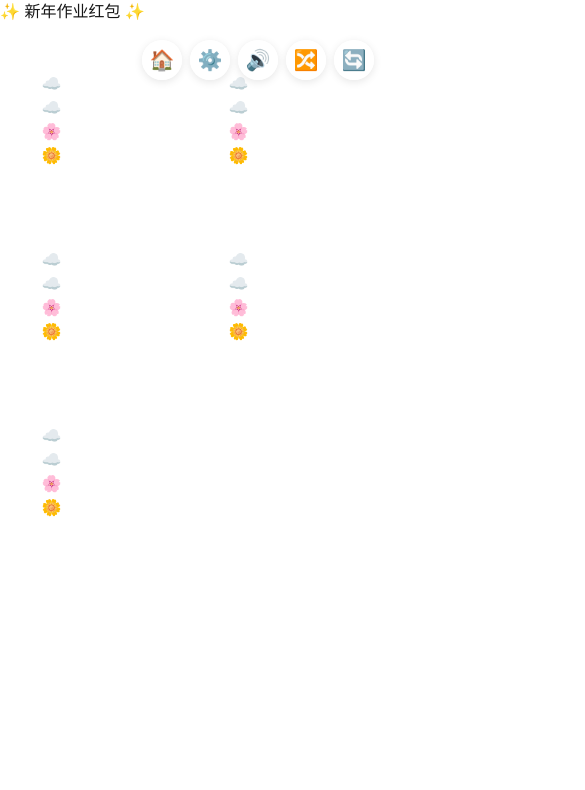
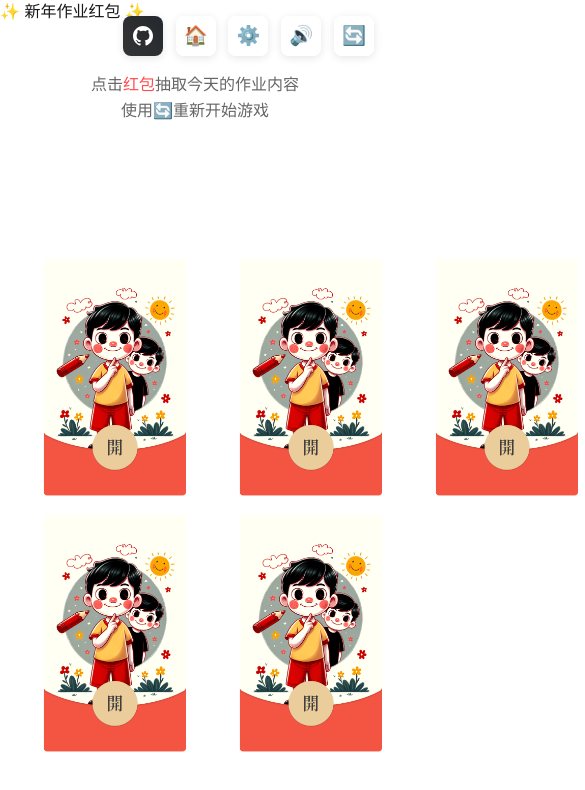
Before and after one commit to ge2009/lucky-draw, a Next.js app: page /redpacket in a window 390 px wide. Shown: the top 790 px of the page, 585 px wide, since content can reach past the window. Built offline with nearby package versions, Linux system fonts and the light colour scheme.

Commit message:
Refactor LuckyCard and RedPacket components: Removed child lock button, added home button, and improved user guidance with new text. Enhanced RedPacket with modal for displaying packet results and cover image. Updated styles for better layout and responsiveness.

```diff
--- a/src/components/RedPacket.tsx
+++ b/src/components/RedPacket.tsx
@@ -28,6 +28,8 @@ const DEFAULT_PACKETS: RedPacket[] = [
   { id: 4, amount: '课外阅读' },
   { id: 5, amount: '休息时间' },
 ];
+
+const DEFAULT_COVER_IMAGE = '/images/red-packet-cover.png';
 
 const RedPacketComponent = () => {
   const [packets, setPackets] = useState<RedPacket[]>(DEFAULT_PACKETS);
@@ -62,11 +64,16 @@ const RedPacketComponent = () => {
   const [isShuffling, setIsShuffling] = useState(false);
   const [coverImage, setCoverImage] = useState<string>(() => {
     try {
-      return localStorage.getItem('redPacketCover') || '';
+      return localStorage.getItem('redPacketCover') || DEFAULT_COVER_IMAGE;
     } catch {
-      return '';
+      return DEFAULT_COVER_IMAGE;
     }
   });
+  const [showModal, setShowModal] = useState(false);
+  const [modalContent, setModalContent] = useState<{
+    type: 'cover' | 'result';
+    content: string;
+  } | null>(null);
 
   useEffect(() => {
     setPackets(prizes.map((prize: Prize) => ({
@@ -229,9 +236,59 @@ const RedPacketComponent = () => {
     setShowSettings(false);
   };
 
+  const handlePacketClick = (packet: RedPacket) => {
+    if (isShuffling || packet.isOpened) return;
+
+    // 播放音效
+    playSound(openSound);
+
+    // 显示模态框和封面
+    setModalContent({
+      type: 'cover',
+      content: coverImage
+    });
+    setShowModal(true);
+
+    // 标记红包为已打开
+    const newPackets = packets.map(p =>
+      p.id === packet.id ? { ...p, isOpened: true } : p
+    );
+    setPackets(newPackets);
+    setSelectedPacket(packet);
+
+    // 1秒后翻转显示结果
+    setTimeout(() => {
+      setModalContent({
+        type: 'result',
+        content: packet.amount
+      });
+
+      // 触发烟花效果
+      confetti({
+        particleCount: 150,
+        spread: 100,
+        origin: { y: 0.6 },
+        zIndex: 2000, // 确保烟花显示在最上层
+      });
+
+      playSound(winSound);
+    }, 1000);
+  };
+
   return (
     <StyledWrapper>
       <div className="controls">
+        <a
+          href="https://github.com/ge2009/lucky-draw"
+          target="_blank"
+          rel="noopener noreferrer"
+          className="control-button github-button"
+          aria-label="访问 GitHub 仓库"
+        >
+          <svg viewBox="0 0 24 24" width="24" height="24" fill="currentColor">
+            <path d="M12 2C6.477 2 2 6.477 2 12c0 4.42 2.865 8.17 6.839 9.49.5.092.682-.217.682-.482 0-.237-.008-.866-.013-1.7-2.782.604-3.369-1.34-3.369-1.34-.454-1.156-1.11-1.464-1.11-1.464-.908-.62.069-.608.069-.608 1.003.07 1.531 1.03 1.531 1.03.892 1.529 2.341 1.087 2.91.832.092-.647.35-1.088.636-1.338-2.22-.253-4.555-1.11-4.555-4.943 0-1.091.39-1.984 1.029-2.683-.103-.253-.446-1.27.098-2.647 0 0 .84-.269 2.75 1.025A9.578 9.578 0 0112 6.836c.85.004 1.705.114 2.504.336 1.909-1.294 2.747-1.025 2.747-1.025.546 1.377.203 2.394.1 2.647.64.699 1.028 1.592 1.028 2.683 0 3.842-2.339 4.687-4.566 4.935.359.309.678.919.678 1.852 0 1.336-.012 2.415-.012 2.743 0 .267.18.578.688.48C19.138 20.167 22 16.418 22 12c0-5.523-4.477-10-10-10z" />
+          </svg>
+        </a>
         <button
           className="control-button home-button"
           onClick={() => window.location.href = '/'}
@@ -254,14 +311,6 @@ const RedPacketComponent = () => {
           {isSoundEnabled ? '🔊' : '🔇'}
         </button>
         <button
-          className="control-button shuffle-button"
-          onClick={shufflePackets}
-          disabled={isShuffling}
-          aria-label="洗牌"
-        >
-          🔀
-        </button>
-        <button
           className="control-button reset-button"
           onClick={handleReset}
           aria-label="重新开始"
@@ -270,14 +319,19 @@ const RedPacketComponent = () => {
         </button>
       </div>
 
-      <div className="packets-container">
+      <div className="guide-text">
+        <p>点击<span className="highlight">红包</span>抽取今天的作业内容</p>
+        <p>使用<span className="highlight">🔄</span>重新开始游戏</p>
+      </div>
+
+      <div className="packets-container" data-count={packets.length}>
         {packets.map((packet) => (
           <div
             key={packet.id}
             className={`modern-red-packet ${packet.isOpened ? 'opened' : ''} ${
               isOpening && selectedPacket?.id === packet.id ? 'opening' : ''
             }`}
-            onClick={() => !isShuffling && !packet.isOpened && handleOpenPacket(packet)}
+            onClick={() => handlePacketClick(packet)}
             style={{
               cursor: isShuffling || packet.isOpened ? 'default' : 'pointer',
               pointerEvents: isShuffling ? 'none' : 'auto'
@@ -318,9 +372,21 @@ const RedPacketComponent = () => {
         ))}
       </div>
 
-      {showResult && selectedPacket && (
-        <div className="result">
-          抽中作业：{selectedPacket.amount}
+      {showModal && (
+        <div className="modal" onClick={() => setShowModal(false)}>
+          <div className="modal-backdrop" />
+          <div className="modal-content" onClick={e => e.stopPropagation()}>
+            <div className={`modal-card ${modalContent?.type === 'result' ? 'flipped' : ''}`}>
+              <div className="modal-front">
+                <img src={modalContent?.content} alt="红包封面" />
+              </div>
+              <div className="modal-back">
+                <div className="result-text">
+                  <div className="result-content">{modalContent?.content}</div>
+                </div>
+              </div>
+            </div>
+          </div>
         </div>
       )}
 
@@ -337,76 +403,182 @@ const RedPacketComponent = () => {
 };
 
 const StyledWrapper = styled.div`
+  position: relative;
+  width: 100%;
+  min-height: 100vh;
   display: flex;
   flex-direction: column;
   align-items: center;
-  justify-content: flex-start;
-  height: 100%;
-  width: 100%;
-  position: relative;
-  gap: 2rem;
+  padding: 1rem;
 
   .controls {
-    position: absolute;
+    position: fixed;
     top: 1rem;
     right: 1rem;
     display: flex;
-    gap: 0.5rem;
-    z-index: 10;
-  }
+    gap: 0.8rem;
+    z-index: 100;
 
     .control-button {
-    background: rgba(255, 255, 255, 0.8);
-    border: none;
-    border-radius: 50%;
       width: 2.5rem;
       height: 2.5rem;
-    font-size: 1.25rem;
+      border: none;
+      border-radius: 8px;
+      background: rgba(255, 255, 255, 0.9);
+      backdrop-filter: blur(4px);
+      box-shadow: 0 2px 8px rgba(0, 0, 0, 0.1);
       cursor: pointer;
       display: flex;
       align-items: center;
       justify-content: center;
-    transition: all 0.3s;
-    backdrop-filter: blur(5px);
-    box-shadow: 0 2px 8px rgba(0, 0, 0, 0.1);
+      font-size: 1.2rem;
+      transition: all 0.2s ease;
 
       &:hover {
         transform: translateY(-2px);
         box-shadow: 0 4px 12px rgba(0, 0, 0, 0.15);
+        background: rgba(255, 255, 255, 1);
+      }
+
+      &:active {
+        transform: translateY(0);
+      }
+
+      &.github-button {
+        background: linear-gradient(45deg, #333, #24292e);
+        color: white;
+        padding: 0.5rem;
+
+        svg {
+          width: 1.5rem;
+          height: 1.5rem;
+        }
+
+        &:hover {
+          background: linear-gradient(45deg, #24292e, #1a1a1a);
+        }
+      }
+    }
+  }
+
+  .guide-text {
+    text-align: center;
+    margin: 2rem 0;
+    color: #666;
+    font-size: 1.1rem;
+    max-width: 800px;
+    line-height: 1.6;
+
+    .highlight {
+      color: #ff4d4d;
+      font-weight: 500;
+    }
+
+    @media (max-width: 768px) {
+      font-size: 1rem;
+      padding: 0 1rem;
     }
   }
 
   .packets-container {
     display: grid;
     grid-template-columns: repeat(auto-fit, minmax(150px, 1fr));
-    gap: 2rem;
-    padding: 2rem;
+    gap: 1.5rem;
+    padding: 1.5rem;
     width: 100%;
+    max-width: 1200px;
+    margin: 5rem auto 2rem;
+    place-items: center;
+
+    // 根据红包数量调整大小和布局
+    &[data-count="1"] {
+      max-width: 400px;
+      margin-top: 8rem;
+      .modern-red-packet {
+        width: 300px;
+        height: 400px;
+      }
+    }
+
+    &[data-count="2"] {
       max-width: 800px;
-    margin-top: 2rem;
+      grid-template-columns: repeat(2, 1fr);
+      margin-top: 7rem;
+      .modern-red-packet {
+        width: 250px;
+        height: 333px;
+      }
+    }
+
+    &[data-count="3"] {
+      max-width: 900px;
+      grid-template-columns: repeat(3, 1fr);
+      margin-top: 6rem;
+      .modern-red-packet {
+        width: 220px;
+        height: 293px;
+      }
+    }
+
+    &[data-count="4"] {
+      max-width: 1000px;
+      grid-template-columns: repeat(2, 1fr);
+      margin-top: 6rem;
+      .modern-red-packet {
+        width: 200px;
+        height: 267px;
+      }
+    }
+
+    &[data-count="5"], &[data-count="6"] {
+      max-width: 1100px;
+      grid-template-columns: repeat(3, 1fr);
+      margin-top: 5.5rem;
+      .modern-red-packet {
+        width: 180px;
+        height: 240px;
+      }
+    }
+
+    &[data-count="7"], &[data-count="8"], &[data-count="9"] {
+      max-width: 1200px;
+      grid-template-columns: repeat(3, 1fr);
+      margin-top: 5rem;
+      .modern-red-packet {
+        width: 160px;
+        height: 213px;
+      }
+    }
+
+    // 超过9个时使用默认大小
+    &[data-count="10"] {
+      grid-template-columns: repeat(4, 1fr);
+      margin-top: 5rem;
+      .modern-red-packet {
+        width: 150px;
+        height: 200px;
+      }
+    }
   }
 
   .modern-red-packet {
     position: relative;
+    transform-style: preserve-3d;
+    transition: transform 0.3s ease;
+    margin: 0 auto;
     width: 150px;
     height: 200px;
-    margin: 0 auto;
     perspective: 1000px;
     cursor: pointer;
-    transform-style: preserve-3d;
-    transition: all 0.4s cubic-bezier(0.4, 0, 0.2, 1);
-
-    &:not(.opened):hover {
-      transform: translateY(-8px) scale(1.02);
-    }
 
     &.opening {
-      animation: openPacket 1s forwards;
+      transform-style: preserve-3d;
+      animation: flip 0.6s ease-in-out forwards;
     }
 
     &.opened {
+      pointer-events: none;
       transform: rotateY(180deg);
-      pointer-events: none;
     }
 
     .packet-front,
@@ -415,52 +587,53 @@ const StyledWrapper = styled.div`
       width: 100%;
       height: 100%;
       backface-visibility: hidden;
+      border-radius: 12px;
       overflow: hidden;
     }
 
     .packet-front {
+      background: #fff;
+      transform: rotateY(0deg);
+
       .custom-cover {
-        position: absolute;
-        inset: 0;
         width: 100%;
         height: 100%;
         background-size: cover;
         background-position: center;
-        background-repeat: no-repeat;
+        transition: all 0.3s ease;
+        transform-origin: center;
+
+        &:hover {
+          transform: scale(1.05);
+          filter: brightness(1.1);
+          box-shadow: 0 8px 20px rgba(0, 0, 0, 0.2);
         }
-
-      // ... 其他样式保持不变 ...
+      }
     }
 
     .packet-back {
+      background: linear-gradient(135deg, #ff4d4d 0%, #ff1a1a 100%);
       transform: rotateY(180deg);
       display: flex;
       align-items: center;
       justify-content: center;
-      padding: 1rem;
-      background: #fff;
 
       .amount {
-        color: #ff6b6b;
         font-size: 1.5rem;
-        font-weight: bold;
+        color: #fff;
+        text-shadow: 1px 1px 2px rgba(0, 0, 0, 0.3);
+        padding: 1rem;
         text-align: center;
-        padding: 1rem;
-        border-radius: 0.5rem;
-        transition: all 0.4s ease;
       }
     }
   }
 
-  @keyframes openPacket {
-    0% {
-      transform: scale(1) rotateY(0);
+  @keyframes flip {
+    from {
+      transform: rotateY(0deg);
     }
-    50% {
-      transform: scale(1.2) rotateY(90deg);
-    }
-    100% {
-      transform: scale(1) rotateY(180deg);
+    to {
+      transform: rotateY(180deg);
     }
   }
 
@@ -524,6 +697,99 @@ const StyledWrapper = styled.div`
       padding: 0.75rem 1.5rem;
     }
   }
+
+  .modal {
+    position: fixed;
+    top: 0;
+    left: 0;
+    width: 100vw;
+    height: 100vh;
+    display: flex;
+    justify-content: center;
+    align-items: center;
+    z-index: 1000;
+
+    .modal-backdrop {
+      position: absolute;
+      top: 0;
+      left: 0;
+      width: 100%;
+      height: 100%;
+      background: rgba(255, 255, 255, 0.2);
+      backdrop-filter: blur(8px);
+    }
+
+    .modal-content {
+      position: relative;
+      z-index: 1001;
+      width: 300px;
+      height: 400px;
+      perspective: 1000px;
+
+      .modal-card {
+        position: relative;
+        width: 100%;
+        height: 100%;
+        transform-style: preserve-3d;
+        transition: transform 0.6s;
+
+        &.flipped {
+          transform: rotateY(180deg);
+        }
+
+        .modal-front,
+        .modal-back {
+          position: absolute;
+          width: 100%;
+          height: 100%;
+          backface-visibility: hidden;
+          border-radius: 12px;
+          overflow: hidden;
+          box-shadow: 0 4px 12px rgba(0, 0, 0, 0.2);
+        }
+
+        .modal-front {
+          background: #fff;
+          img {
+            width: 100%;
+            height: 100%;
+            object-fit: cover;
+          }
+        }
+
+        .modal-back {
+          background: linear-gradient(135deg, #ff4d4d 0%, #ff1a1a 100%);
+          transform: rotateY(180deg);
+          display: flex;
+          align-items: center;
+          justify-content: center;
+
+          .result-text {
+            display: flex;
+            flex-direction: column;
+            align-items: center;
+            gap: 1rem;
+
+            .result-content {
+              font-size: 2.5rem;
+              font-weight: 500;
+            }
+          }
+        }
+      }
+    }
+  }
+
+  @keyframes zoomIn {
+    from {
+      transform: scale(0.5);
+      opacity: 0;
+    }
+    to {
+      transform: scale(1);
+      opacity: 1;
+    }
+  }
 `;
 
 export default RedPacketComponent;
```
Also changed, not shown: src/components/LuckyCard.tsx (+43 -151 lines), public/images/red-packet-cover.png (added). Lines whose indentation alone changed are shown as unchanged.
